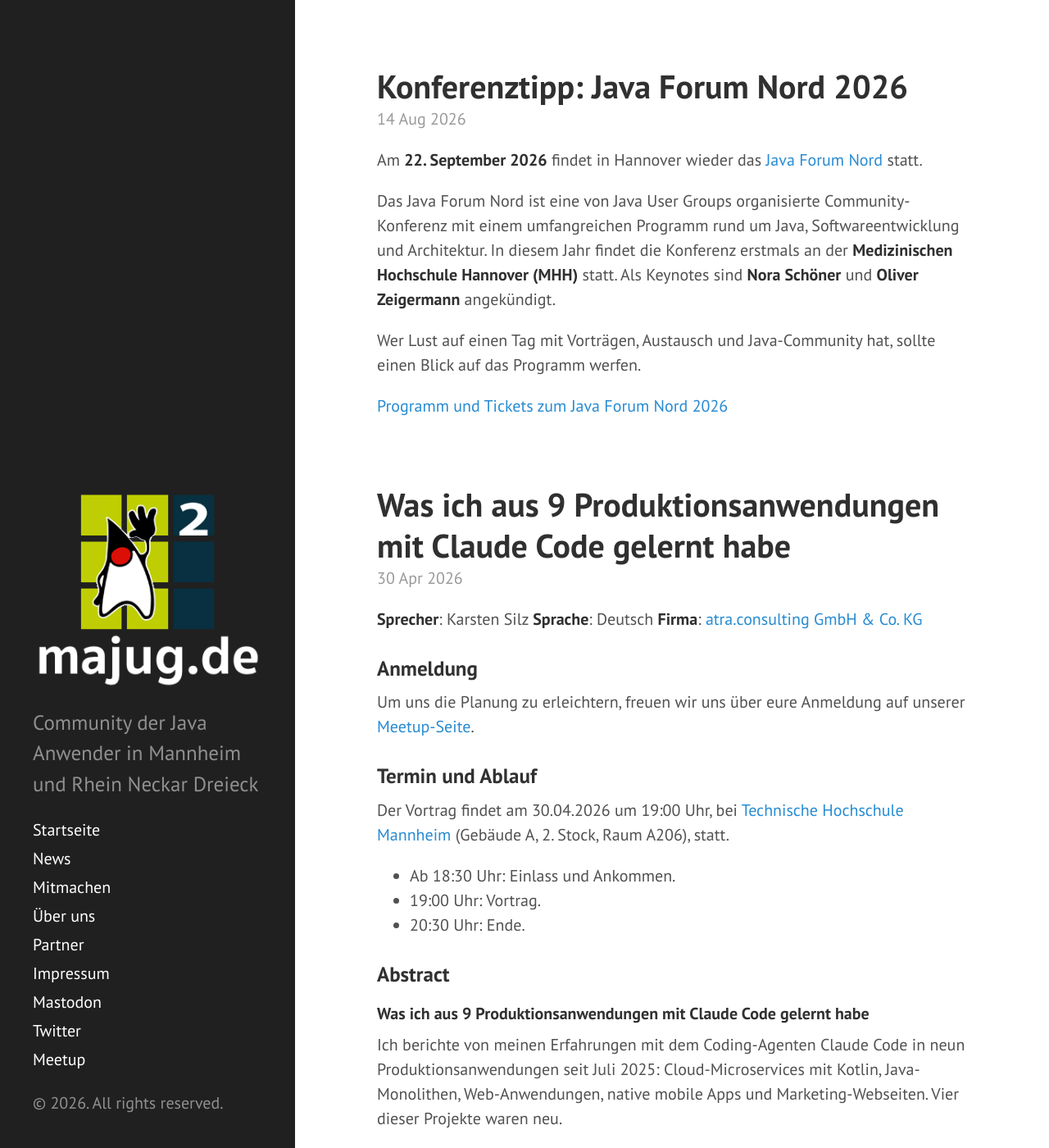
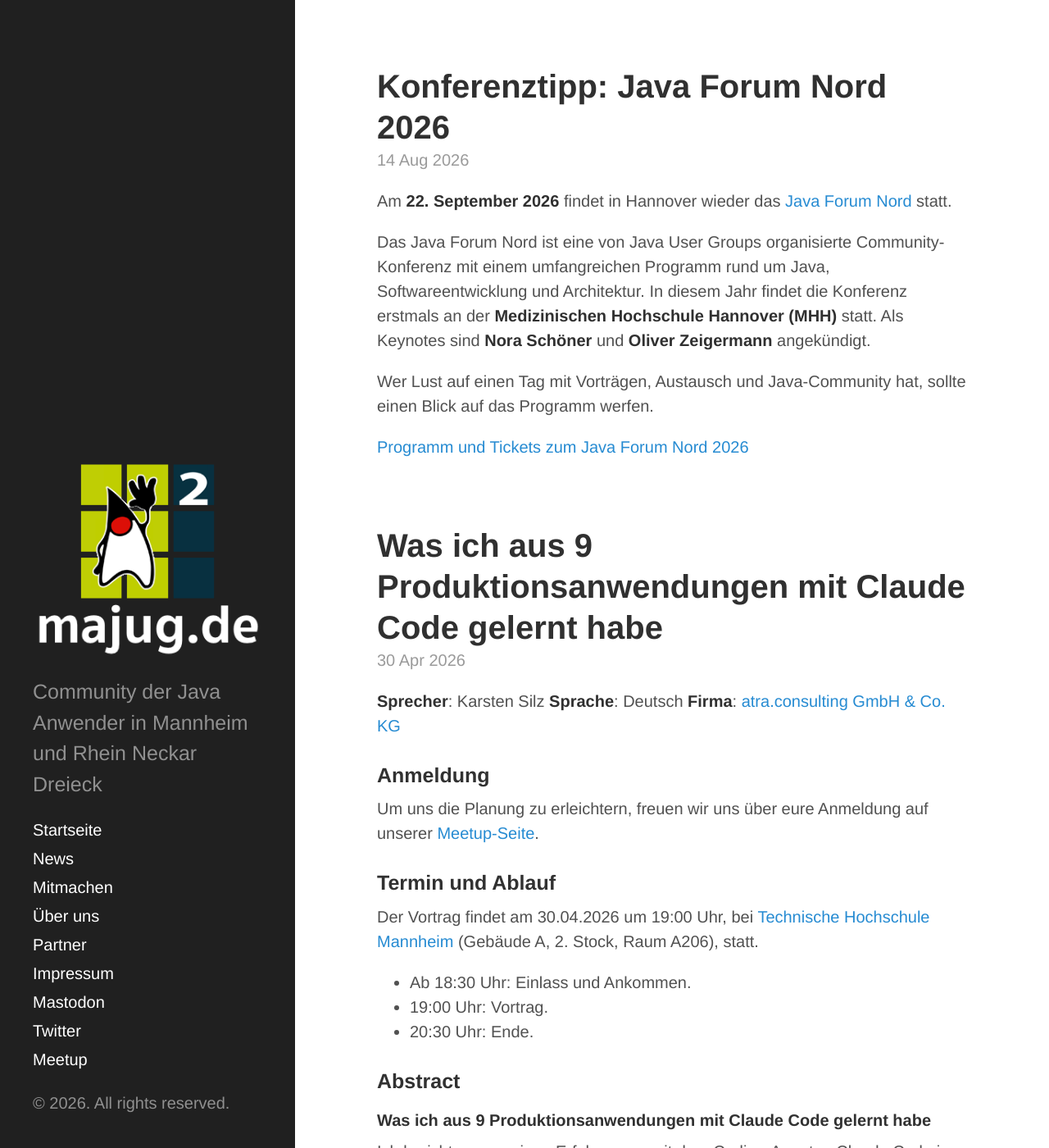
Before and after one commit to majug/majug.github.io, a Jekyll site: the page built from events/index.html, in a window 1280 px wide and 1400 px high. Shown: the whole window at 82% size. Built offline with Jekyll 4.4.1, drawn with Linux system fonts in a browser that asks for light colours; the list of posts is cut into pages by our own code.

Commit message:
Clean up site metadata and development setup

```diff
--- a/_includes/head.html
+++ b/_includes/head.html
@@ -6,19 +6,38 @@
   <!-- Enable responsiveness on mobile devices-->
   <meta name="viewport" content="width=device-width, initial-scale=1.0, maximum-scale=1">
 
+  {% assign page_title = page.title %}
+  {% if page.title == "Home" %}
+    {% assign page_title = site.title | append: " · " | append: site.tagline %}
+  {% else %}
+    {% assign page_title = page.title | append: " · " | append: site.title %}
+  {% endif %}
+  {% assign page_description = page.description | default: page.excerpt | default: site.description | strip_html | normalize_whitespace | truncate: 160 %}
+  {% assign canonical_url = page.url | replace: 'index.html', '' | absolute_url %}
+
   <title>
-    {% if page.title == "Home" %}
-      {{ site.title }} &middot; {{ site.tagline }}
-    {% else %}
-      {{ page.title }} &middot; {{ site.title }}
-    {% endif %}
+    {{ page_title | escape }}
   </title>
+  <meta name="description" content="{{ page_description | escape }}">
+  <link rel="canonical" href="{{ canonical_url }}">
+
+  <meta property="og:locale" content="de_DE">
+  <meta property="og:site_name" content="{{ site.title | escape }}">
+  <meta property="og:title" content="{{ page_title | escape }}">
+  <meta property="og:description" content="{{ page_description | escape }}">
+  <meta property="og:url" content="{{ canonical_url }}">
+  <meta property="og:type" content="{% if page.layout == 'post' %}article{% else %}website{% endif %}">
+  <meta property="og:image" content="{{ '/public/img/majuglogo.png' | absolute_url }}">
+
+  <meta name="twitter:card" content="summary">
+  <meta name="twitter:title" content="{{ page_title | escape }}">
+  <meta name="twitter:description" content="{{ page_description | escape }}">
+  <meta name="twitter:image" content="{{ '/public/img/majuglogo.png' | absolute_url }}">
 
   <!-- CSS -->
   <link rel="stylesheet" href="{{ site.url }}/public/css/poole.css">
   <link rel="stylesheet" href="{{ site.url }}/public/css/syntax.css">
   <link rel="stylesheet" href="{{ site.url }}/public/css/hyde.css">
-  <link rel="stylesheet" href="//fonts.googleapis.com/css?family=PT+Sans:400,400italic,700|Abril+Fatface">
 
   <!-- Icons -->
   <link rel="apple-touch-icon-precomposed" sizes="144x144" href="{{ site.url }}/public/apple-touch-icon-144-precomposed.png">
--- a/_includes/sidebar.html
+++ b/_includes/sidebar.html
@@ -1,7 +1,7 @@
 <div class="sidebar">
   <div class="container sidebar-sticky">
     <div class="sidebar-about">
-      <img src="{{ site.url }}/public/img/majuglogo.png" alt="Grafik">
+      <img src="{{ site.url }}/public/img/majuglogo.png" alt="majug² Java User Group Mannheim">
       <p class="lead">{{ site.description }}</p>
     </div>
 
@@ -21,9 +21,9 @@
           {% endif %}
         {% endif %}
       {% endfor %}
-      <a class="sidebar-nav-item" href="https://ijug.social/@majug" target="_blank" rel="me">Mastodon</a>
-      <a class="sidebar-nav-item" href="{{ site.author.twitter }}" target="_blank">Twitter</a>
-      <a class="sidebar-nav-item" href="{{ site.author.meetup }}" target="_blank">Meetup</a>
+      <a class="sidebar-nav-item" href="https://ijug.social/@majug" target="_blank" rel="me noopener">Mastodon</a>
+      <a class="sidebar-nav-item" href="{{ site.author.twitter }}" target="_blank" rel="noopener">Twitter</a>
+      <a class="sidebar-nav-item" href="{{ site.author.meetup }}" target="_blank" rel="noopener">Meetup</a>
     </nav>
 
     <p>&copy; {{ site.time | date: '%Y' }}. All rights reserved.</p>
--- a/_layouts/default.html
+++ b/_layouts/default.html
@@ -1,5 +1,5 @@
 <!DOCTYPE html>
-<html xmlns="http://www.w3.org/1999/xhtml" xml:lang="en" lang="en-us">
+<html xmlns="http://www.w3.org/1999/xhtml" xml:lang="de" lang="de">
 
   {% include head.html %}
 
--- a/public/css/hyde.css
+++ b/public/css/hyde.css
@@ -32,7 +32,7 @@
  */
 
 html {
-  font-family: "PT Sans", Helvetica, Arial, sans-serif;
+  font-family: "Helvetica Neue", Helvetica, Arial, sans-serif;
 }
 @media (min-width: 48em) {
   html {
@@ -79,7 +79,7 @@
 .sidebar-about h1 {
   color: #fff;
   margin-top: 0;
-  font-family: "Abril Fatface", serif;
+  font-family: Georgia, "Times New Roman", serif;
   font-size: 3.25rem;
 }
 
--- a/public/css/poole.css
+++ b/public/css/poole.css
@@ -389,7 +389,7 @@
   overflow: hidden; /* clearfix */
   margin-left: -1rem;
   margin-right: -1rem;
-  font-family: "PT Sans", Helvetica, Arial, sans-serif;
+  font-family: "Helvetica Neue", Helvetica, Arial, sans-serif;
   color: #ccc;
   text-align: center;
 }
```
Also changed, not shown: .devcontainer/devcontainer.json (added), .gitpod.yml (deleted), README.md, 2 other files.
